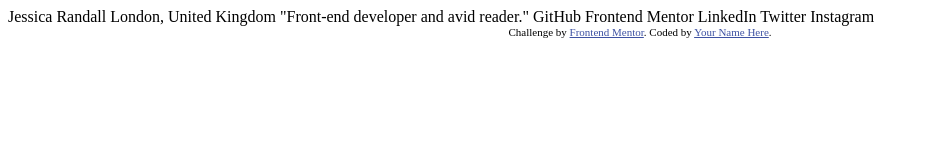
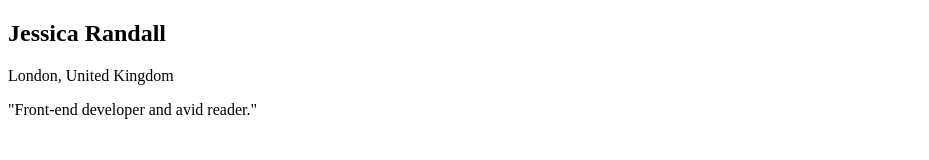
Before and after one commit to meepo322sd/social-link-repasoExamen, a plain HTML site: page index.html in a window 1280 px wide. Shown: the whole page, without its empty margins (0-929 px from the left). Drawn offline with Linux system fonts and the light colour scheme.

Commit message:
estructura html realizada

```diff
--- a/index.html
+++ b/index.html
@@ -1,29 +1,25 @@
 <!DOCTYPE html>
 <html lang="es">
   <head>
-  <meta charset="UTF-8">
-  <meta name="viewport" content="width=device-width, initial-scale=1.0"> <!-- displays site properly based on user's device -->
+    <meta charset="UTF-8" />
+    <meta name="viewport" content="width=device-width, initial-scale=1.0" />
+    <!-- displays site properly based on user's device -->
 
-  <link rel="icon" type="image/png" sizes="32x32" href="./assets/images/framcoty.png">
+    <link
+      rel="icon"
+      type="image/png"
+      sizes="32x32"
+      href="./assets/images/framcoty.png"
+    />
 
     <title>Social links profile | framcoty</title>
-  <link rel="stylesheet" href="./styles/style.css">
+    <link rel="stylesheet" href="./styles/style.css" />
   </head>
   <body>
-
-  Jessica Randall
-  London, United Kingdom
-  "Front-end developer and avid reader."
-
-  GitHub
-  Frontend Mentor
-  LinkedIn
-  Twitter
-  Instagram
-
-  <div class="attribution">
-    Challenge by <a href="https://www.frontendmentor.io?ref=challenge" target="_blank">Frontend Mentor</a>.
-    Coded by <a href="#">Your Name Here</a>.
+    <div class="description">
+      <h2>Jessica Randall</h2>
+      <p>London, United Kingdom</p>
+      <p>"Front-end developer and avid reader."</p>
     </div>
   </body>
 </html>
```
Lines whose indentation alone changed are shown as unchanged.
